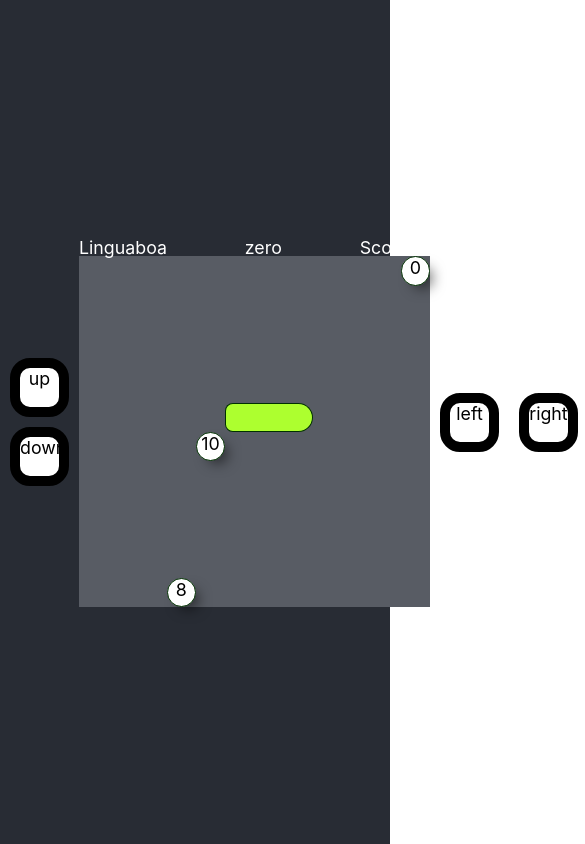
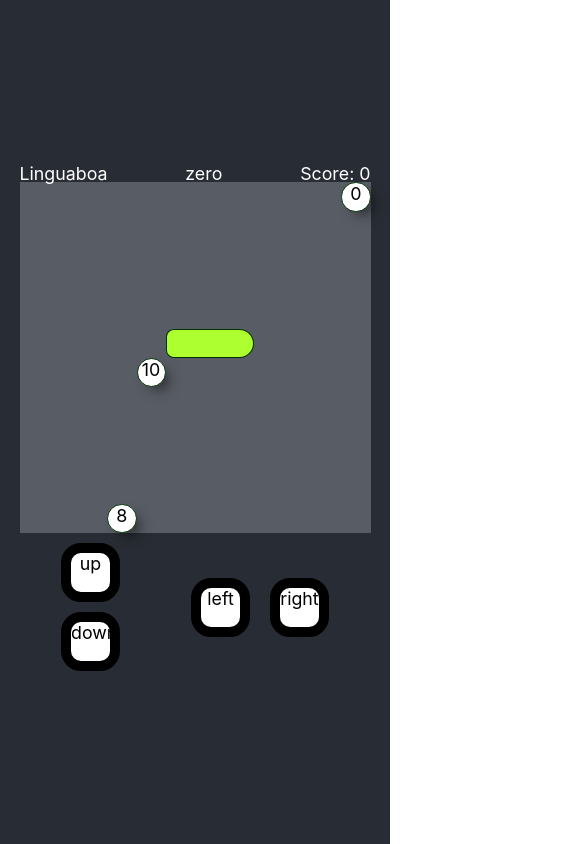
Before and after one commit to mankal111/LinguaBoa, a React (Create React App) app: page / in a window 390 px wide. Both pictures are taken after a click on the button "Play". Shown: the whole page, 585 px wide, since content can reach past the window. Built offline with nearby package versions, Linux system fonts and the light colour scheme.

Commit message:
responsive position of control buttons

```diff
--- a/src/components/Game.css
+++ b/src/components/Game.css
@@ -35,3 +35,21 @@
   text-align: center;
   border-radius: 20px;
 }
+
+@media (orientation: portrait) {
+  .game-container {
+    flex-wrap: wrap;
+  }
+
+  .middle {
+    order: 1;
+  }
+
+  .left-side {
+    order: 2;
+  }
+
+  .right-side {
+    order: 3;
+  }
+}
```
